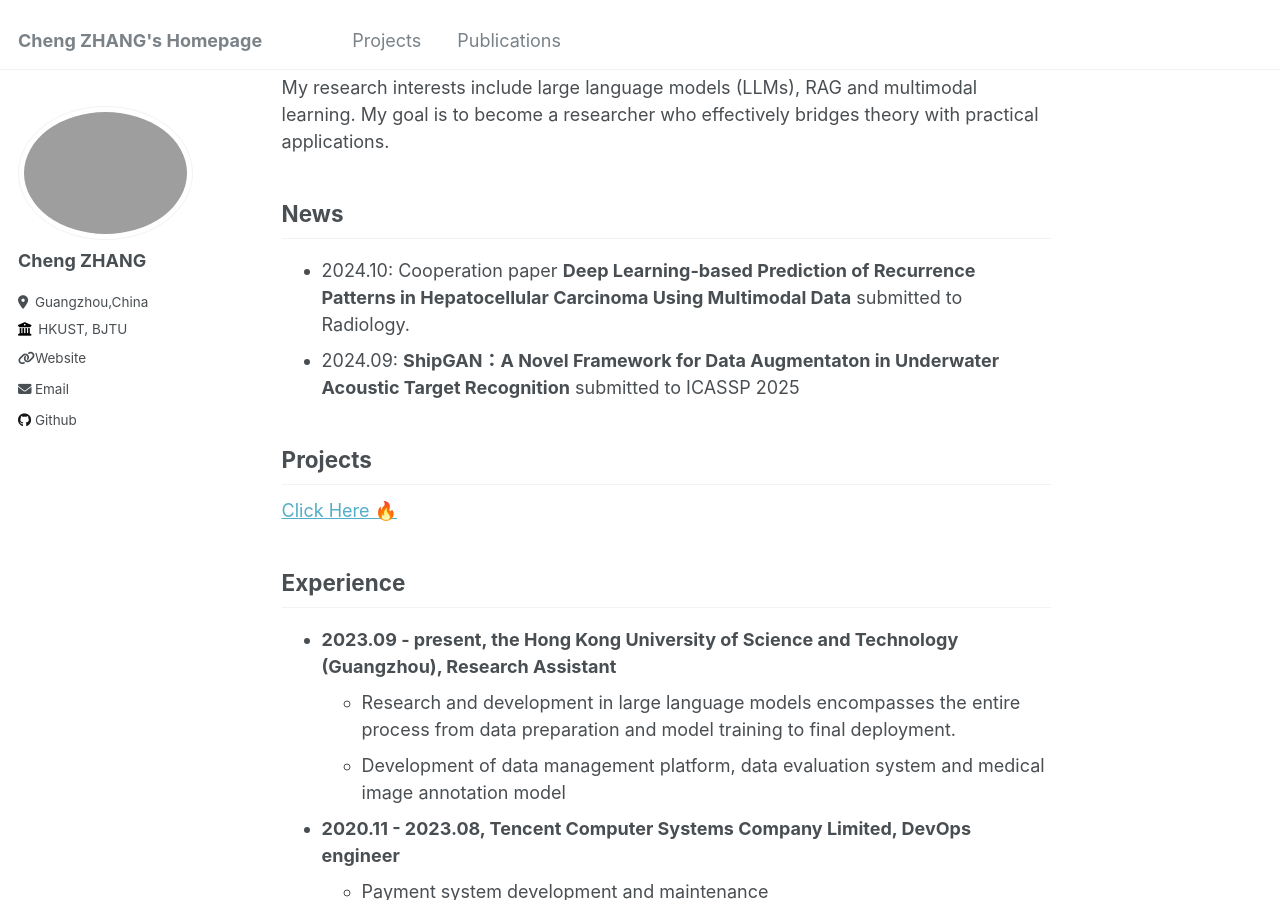
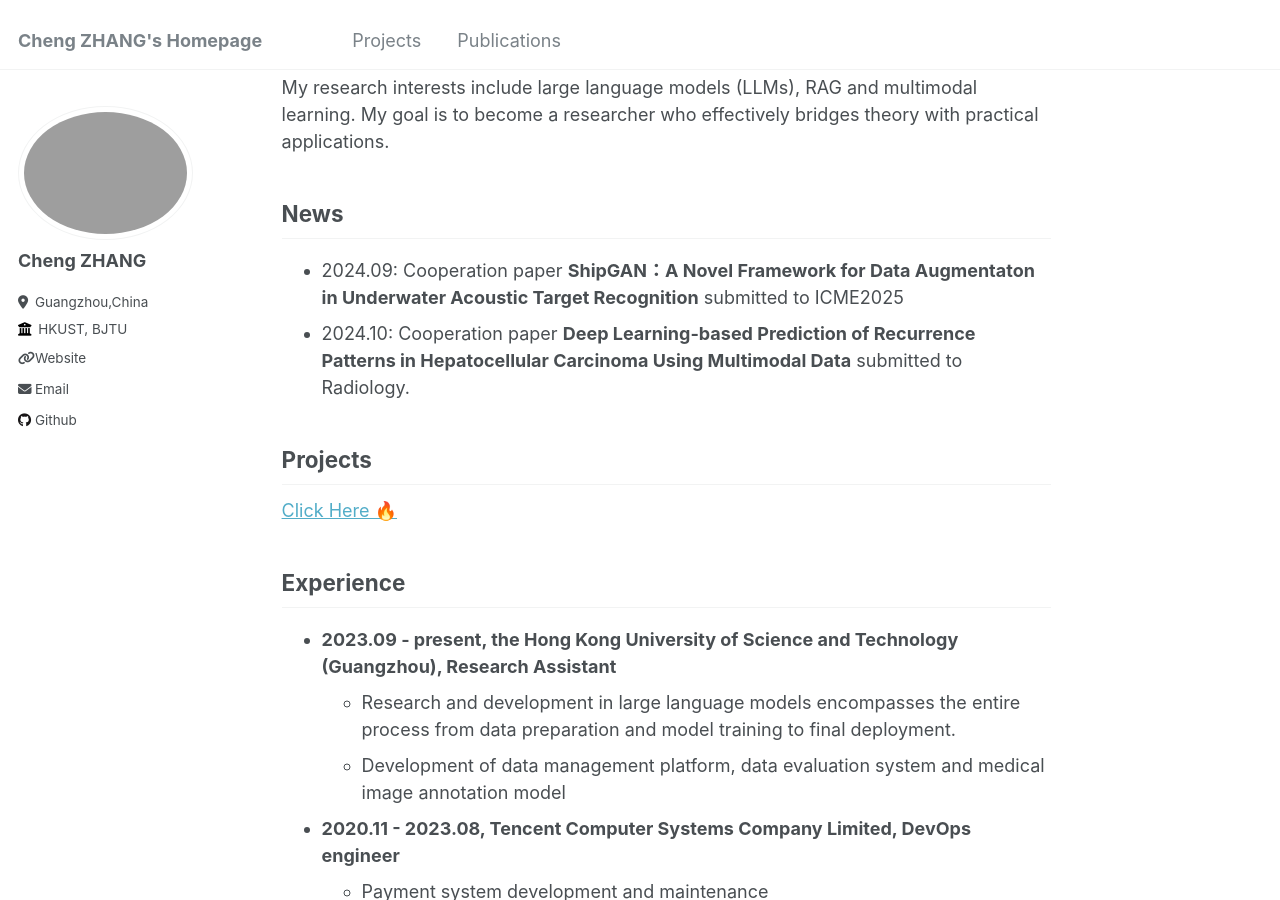
Before and after one commit to ZachcZhang/zachczhang.github.io, a Jekyll site: the page built from _pages/about.md, in a window 1280 px wide and 900 px high, scrolled down 310 px. Built offline with Jekyll 4.4.1, drawn with Linux system fonts in a browser that asks for light colours.

Commit message:
update information

```diff
--- a/_pages/about.md
+++ b/_pages/about.md
@@ -14,10 +14,9 @@ Before joining HKUST (GZ), I worked as an software engineer at Tencent. I also g
 My research interests include large language models (LLMs), RAG and multimodal learning. My goal is to become a researcher who effectively bridges theory with practical applications.
 
 ## News
-
+- 2024.09: Cooperation paper **ShipGAN：A Novel Framework for Data Augmentaton in Underwater Acoustic Target Recognition** submitted to ICME2025
+<br>
 - 2024.10: Cooperation paper **Deep Learning-based Prediction of Recurrence Patterns in Hepatocellular Carcinoma Using Multimodal Data** submitted to Radiology.
-<br>
-- 2024.09: **ShipGAN：A Novel Framework for Data Augmentaton in Underwater Acoustic Target Recognition** submitted to ICASSP 2025
 
 ## Projects
 
```
